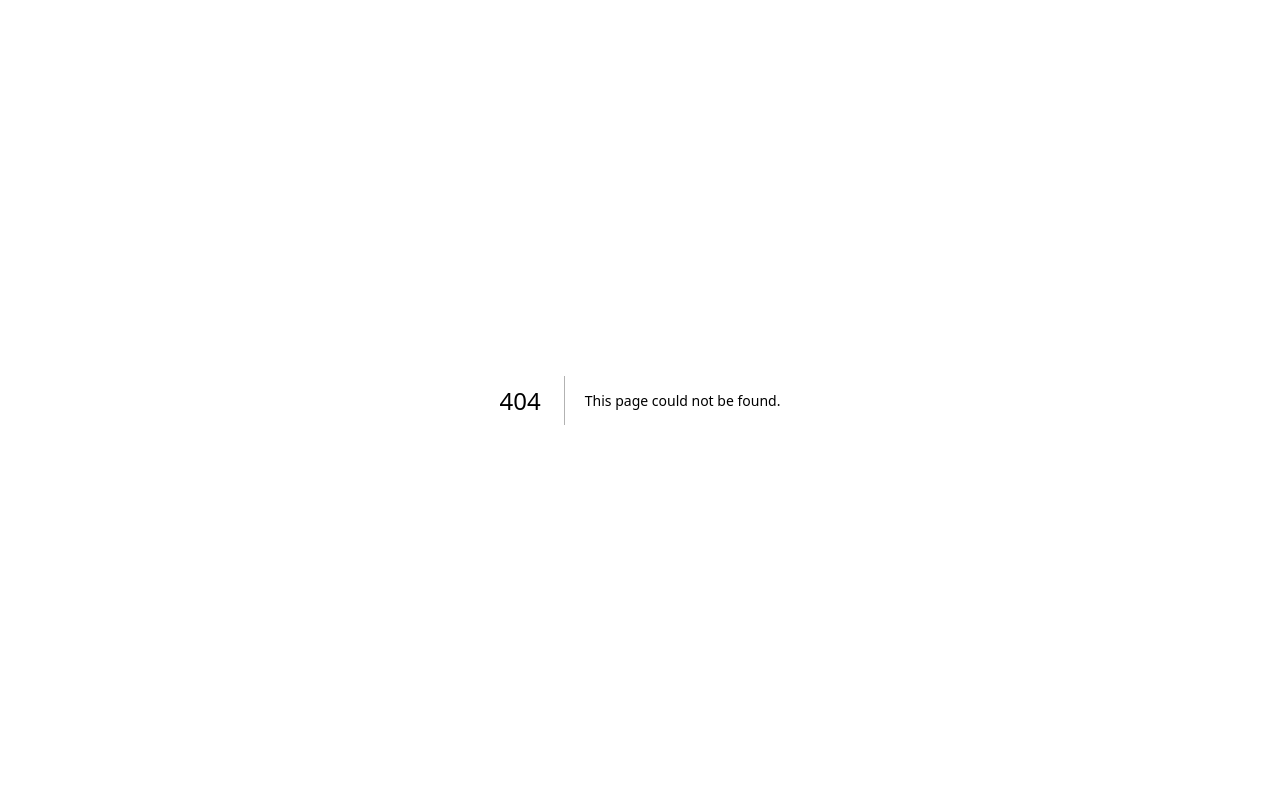
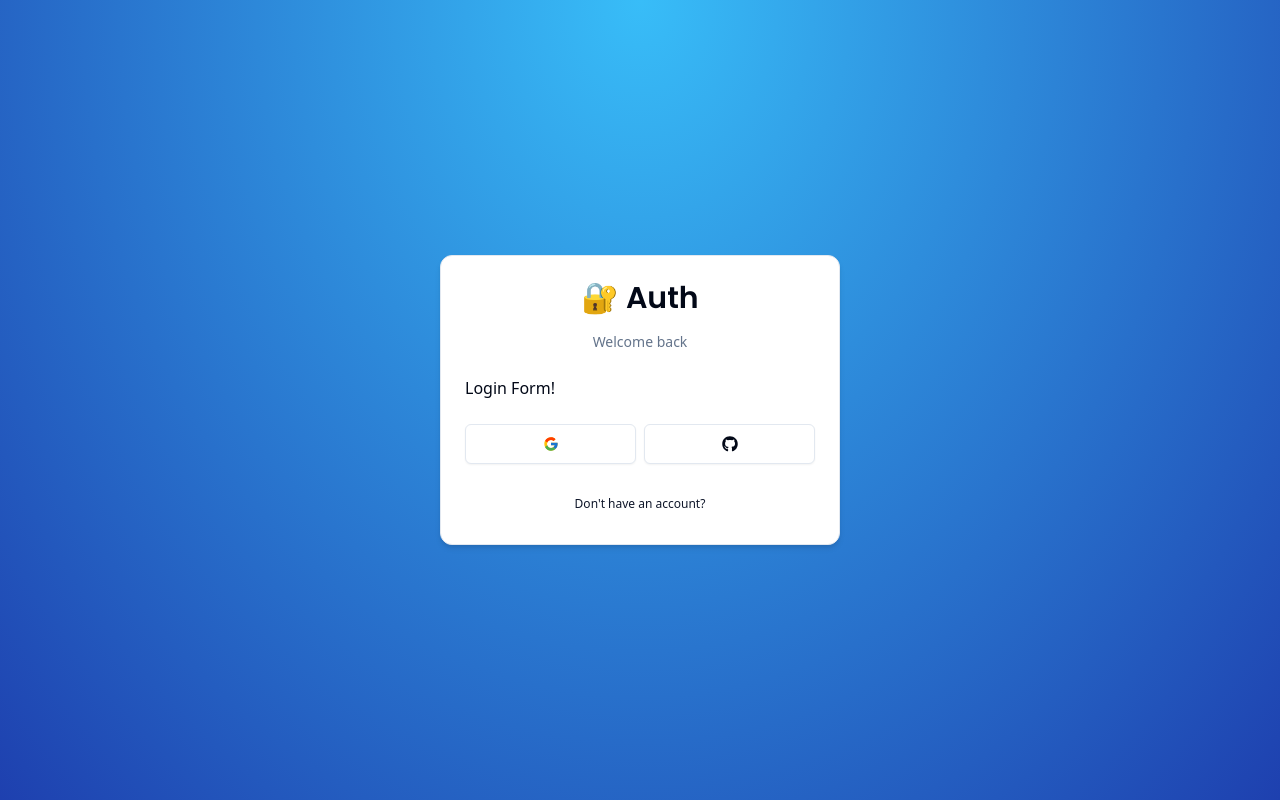
Before and after one commit to Dylanmengzhou/auth-practice, a Next.js app: page /auth/login in a window 1280 px wide. Before the commit this address had no page. Built offline with nearby package versions, Linux system fonts and the light colour scheme.

Commit message:
version 0.0.2: Complete Card Wrapper. Create several reusable components

```diff
--- /dev/null
+++ b/app/auth/layout.tsx
@@ -0,0 +1,9 @@
+const AuthLayout = ({ children }: { children: React.ReactNode }) => {
+  return (
+    <div className=" h-full flex items-center justify-center bg-[radial-gradient(ellipse_at_top,_var(--tw-gradient-stops))] from-sky-400 to-blue-800">
+      {children}
+    </div>
+  );
+};
+
+export default AuthLayout;
--- /dev/null
+++ b/app/auth/login/page.tsx
@@ -0,0 +1,9 @@
+import { LoginForm } from "@/components/auth/login-form";
+
+const LoginPage = () => {
+    return (
+        <LoginForm/>
+     );
+}
+
+export default LoginPage;
--- /dev/null
+++ b/components/auth/back-button.tsx
@@ -0,0 +1,23 @@
+"use client"
+
+import Link from "next/link";
+import { Button } from "../ui/button";
+
+interface BackButtonProps{
+
+    href: string;
+    label: string;
+
+}
+export const BackButton = ({
+    href,
+    label
+}: BackButtonProps) => {
+    return (
+        <Button variant={"link"} className=" font-normal w-full" size={"sm"} asChild>
+            <Link href={href}>
+                {label}
+            </Link>
+        </Button>
+    );
+}
--- /dev/null
+++ b/components/auth/card-wrapper.tsx
@@ -0,0 +1,38 @@
+"use client";
+
+import { Card, CardContent, CardFooter, CardHeader } from "../ui/card";
+import { BackButton } from "./back-button";
+import { Header } from "./header";
+import { Social } from "./social";
+interface CardWrapperProps {
+  children: React.ReactNode;
+  headerLabel: string;
+  backButtonLabel: string;
+  backButtonHref: string;
+  showSocial?: boolean;
+}
+export const CardWrapper = ({
+  children,
+  headerLabel,
+  backButtonLabel,
+  backButtonHref,
+  showSocial,
+}: CardWrapperProps) => {
+  return (
+    <Card className=" w-[400px] shadow-md">
+      <CardHeader className="">
+        <Header label={headerLabel}></Header>
+      </CardHeader>
+
+      <CardContent>{children}</CardContent>
+      {showSocial && (
+        <CardFooter>
+          <Social />
+        </CardFooter>
+      )}
+      <CardFooter>
+        <BackButton href={backButtonHref} label={backButtonLabel} />
+      </CardFooter>
+    </Card>
+  );
+};
--- /dev/null
+++ b/components/auth/header.tsx
@@ -0,0 +1,29 @@
+import { Poppins } from "next/font/google";
+
+import { cn } from "@/lib/utils";
+
+const font = Poppins({
+    subsets: ["latin"],
+    weight: ["600"],
+})
+
+
+interface HeaderProps {
+    label: string;
+}
+export const Header = ({label}: HeaderProps) => {
+    return (
+        <div className=" w-full flex flex-col gap-y-4 items-center justify-center">
+            <h1 className={cn(
+                "text-3xl font-semibold",
+                font.className
+            )}>
+                🔐 Auth
+            </h1>
+
+            <p className=" text-muted-foreground text-sm">
+                {label}
+            </p>
+        </div>
+    );
+}
--- /dev/null
+++ b/components/auth/login-form.tsx
@@ -0,0 +1,14 @@
+import { CardWrapper } from "./card-wrapper";
+
+export const LoginForm = () => {
+  return (
+    <CardWrapper
+      headerLabel="Welcome back"
+      backButtonLabel="Don't have an account?"
+      backButtonHref="/auth/register"
+      showSocial
+    >
+      Login Form!
+    </CardWrapper>
+  );
+};
--- /dev/null
+++ b/components/auth/social.tsx
@@ -0,0 +1,29 @@
+"use client";
+
+import { FcGoogle } from "react-icons/fc";
+
+import { FaGithub } from "react-icons/fa";
+import { Button } from "../ui/button";
+
+export const Social = () => {
+  return (
+    <div className=" flex items-center w-full gap-x-2">
+      <Button
+        size={"lg"}
+        className=" w-full"
+        variant={"outline"}
+        onClick={() => {}}
+      >
+        <FcGoogle className=" h-5 w-5"/>
+      </Button>
+      <Button
+        size={"lg"}
+        className=" w-full"
+        variant={"outline"}
+        onClick={() => {}}
+      >
+        <FaGithub className=" h-5 w-5"/>
+      </Button>
+    </div>
+  );
+};
--- /dev/null
+++ b/components/ui/card.tsx
@@ -0,0 +1,76 @@
+import * as React from "react"
+
+import { cn } from "@/lib/utils"
+
+const Card = React.forwardRef<
+  HTMLDivElement,
+  React.HTMLAttributes<HTMLDivElement>
+>(({ className, ...props }, ref) => (
+  <div
+    ref={ref}
+    className={cn(
+      "rounded-xl border bg-card text-card-foreground shadow",
+      className
+    )}
+    {...props}
+  />
+))
+Card.displayName = "Card"
+
+const CardHeader = React.forwardRef<
+  HTMLDivElement,
+  React.HTMLAttributes<HTMLDivElement>
+>(({ className, ...props }, ref) => (
+  <div
+    ref={ref}
+    className={cn("flex flex-col space-y-1.5 p-6", className)}
+    {...props}
+  />
+))
+CardHeader.displayName = "CardHeader"
+
+const CardTitle = React.forwardRef<
+  HTMLParagraphElement,
+  React.HTMLAttributes<HTMLHeadingElement>
+>(({ className, ...props }, ref) => (
+  <h3
+    ref={ref}
+    className={cn("font-semibold leading-none tracking-tight", className)}
+    {...props}
+  />
+))
+CardTitle.displayName = "CardTitle"
+
+const CardDescription = React.forwardRef<
+  HTMLParagraphElement,
+  React.HTMLAttributes<HTMLParagraphElement>
+>(({ className, ...props }, ref) => (
+  <p
+    ref={ref}
+    className={cn("text-sm text-muted-foreground", className)}
+    {...props}
+  />
+))
+CardDescription.displayName = "CardDescription"
+
+const CardContent = React.forwardRef<
+  HTMLDivElement,
+  React.HTMLAttributes<HTMLDivElement>
+>(({ className, ...props }, ref) => (
+  <div ref={ref} className={cn("p-6 pt-0", className)} {...props} />
+))
+CardContent.displayName = "CardContent"
+
+const CardFooter = React.forwardRef<
+  HTMLDivElement,
+  React.HTMLAttributes<HTMLDivElement>
+>(({ className, ...props }, ref) => (
+  <div
+    ref={ref}
+    className={cn("flex items-center p-6 pt-0", className)}
+    {...props}
+  />
+))
+CardFooter.displayName = "CardFooter"
+
+export { Card, CardHeader, CardFooter, CardTitle, CardDescription, CardContent }
--- a/package.json
+++ b/package.json
@@ -17,6 +17,7 @@
     "next": "15.0.2",
     "react": "^18.3.1",
     "react-dom": "^18.3.1",
+    "react-icons": "^5.3.0",
     "tailwind-merge": "^2.5.4",
     "tailwindcss-animate": "^1.0.7"
   },
```
Also changed, not shown: 1 other file (tests, documents, lock files or other folders).
